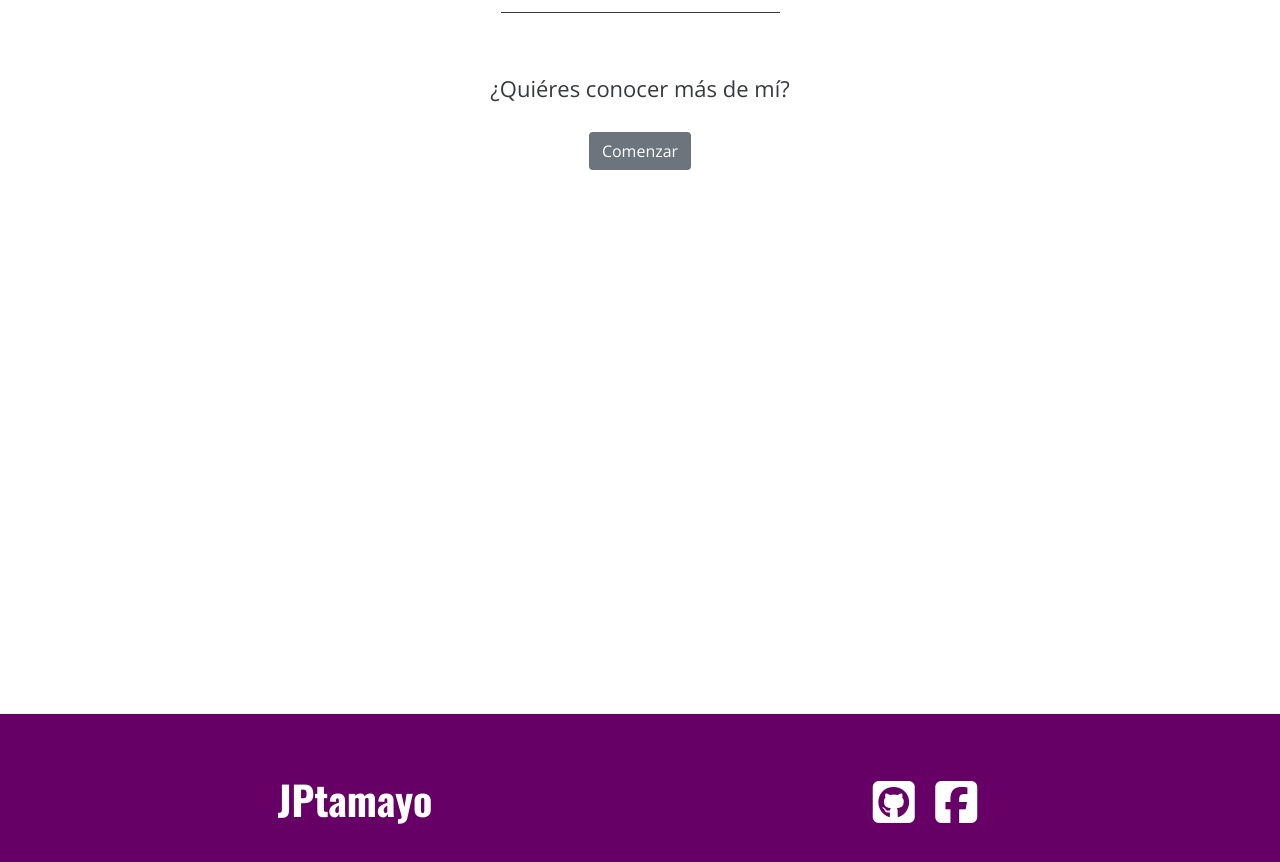
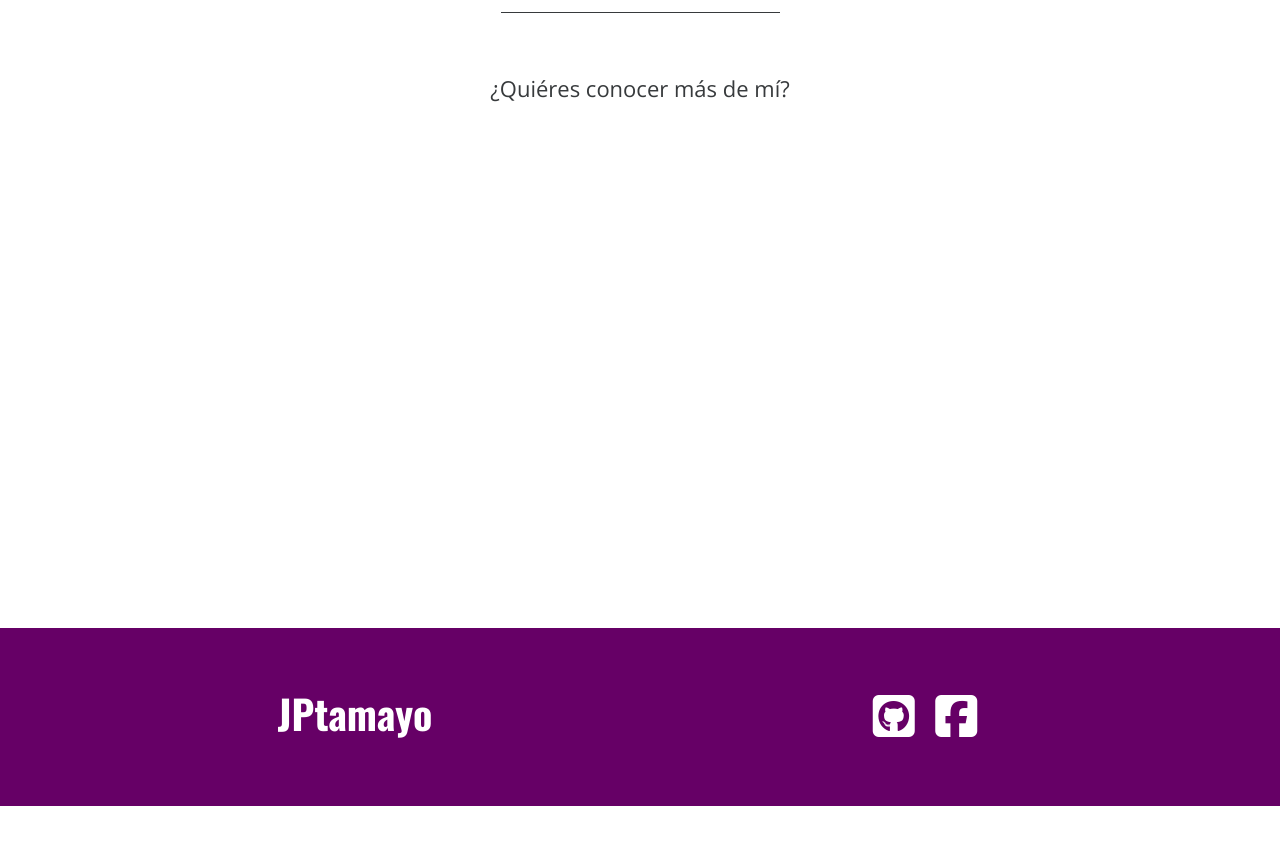
Before and after one commit to jptamayo76/portafolio_page, a plain HTML site: page index.html in a window 1280 px wide. Shown: the part 3500-4362 px from the top of the page. After the commit the page ends 4306 px from the top, so only its background shows below. Drawn offline with nearby package versions, Linux system fonts and the light colour scheme; a script that the page names is missing.

```diff
--- a/index.html
+++ b/index.html
@@ -294,9 +294,6 @@
         </div>
         <div>
             <p>¿Quiéres conocer más de mí? </p>
-            <a href="https://sex484tc8rk.typeform.com/to/JOUxfKJg" target="_blank" rel="noopener noreferrer">
-                <button class="btn bg-secondary text-white mb-5">Comenzar </button>
-            </a>
         </div>
 
         <div data-tf-widget="LKZcksQp" data-tf-iframe-props="title=Formulario de Contacto"
```
Also changed, not shown: 2 other files.
